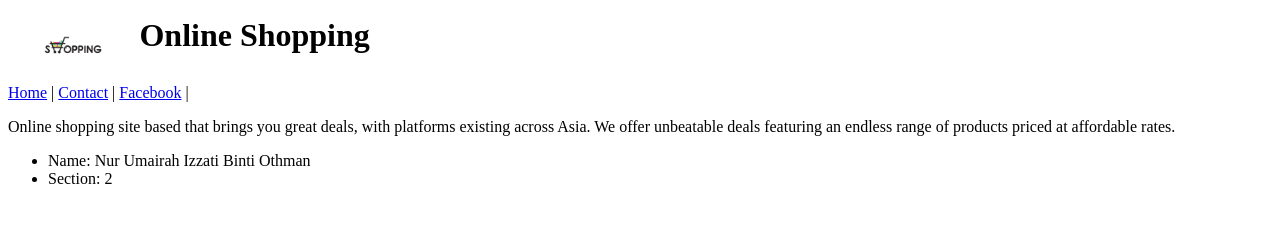
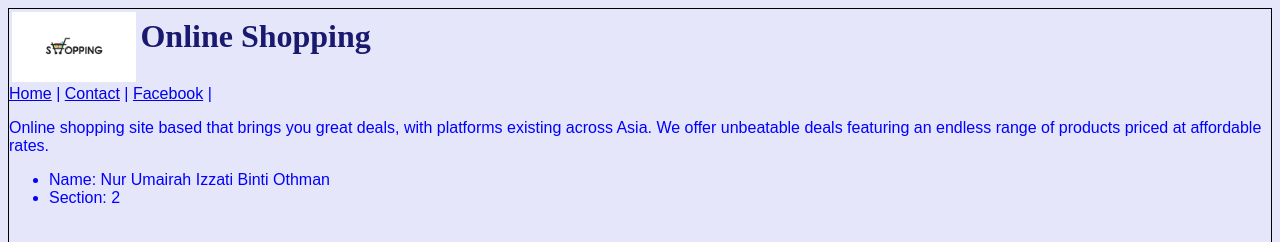
Before and after one commit to umairahizzati/tutor-info2302, a plain HTML site: page index.html in a window 1280 px wide. Shown: the top 242 px of the page. Drawn offline with Linux system fonts and the light colour scheme.

Commit message:
Update index.html

```diff
--- a/index.html
+++ b/index.html
@@ -3,6 +3,7 @@
 <head>
     <head>
       <title> Web Portfolio: Online Shopping</title>
+        <link rel="stylesheet" href="styles/Externalstylesheet.css">
     </head>
     <body>
       <table>
```
